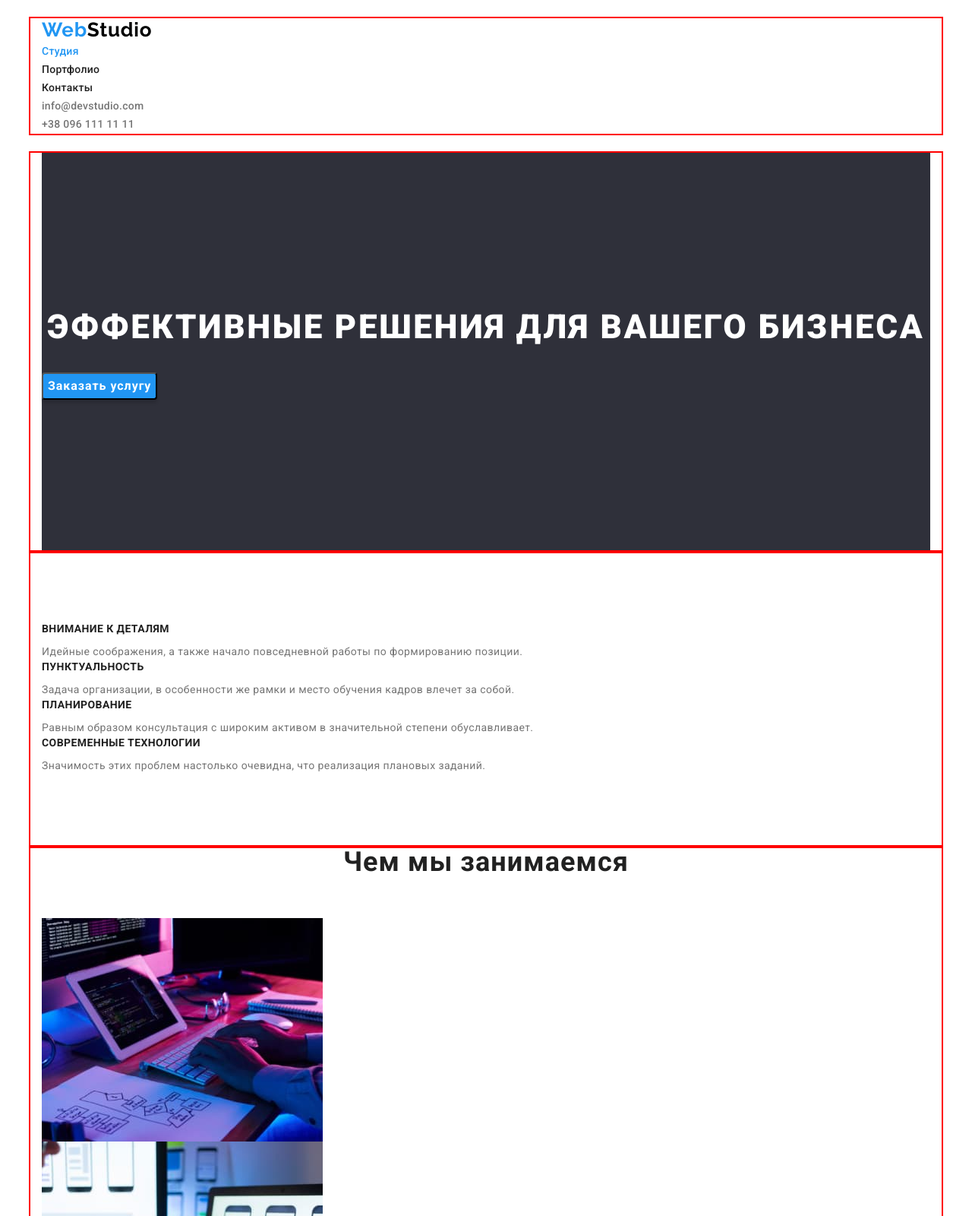
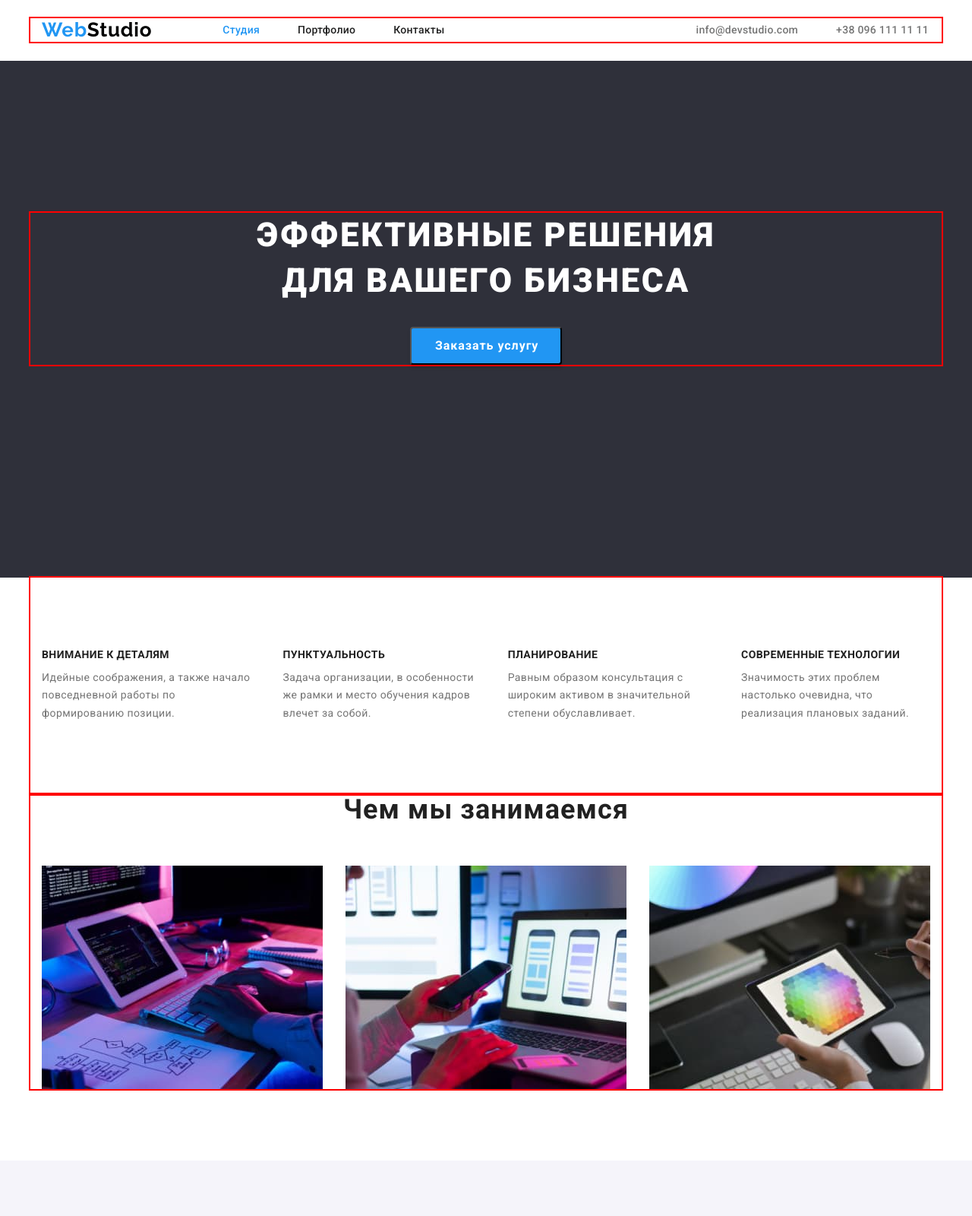
Before and after one commit to Olexandr-Tigbuh/goit-markup-hw-03, a plain HTML site: page index.html in a window 1280 px wide. Shown: the top 1600 px of the page at 76% size. Drawn offline with nearby package versions, Linux system fonts and the light colour scheme.

Commit message:
hw-3
end

```diff
--- a/css/styles.css
+++ b/css/styles.css
@@ -77,8 +77,32 @@ button {
   padding-bottom: 25px;
 }
 
+.heder-nav {
+  display: flex;
+  align-items: center;
+  margin-right: 331px;
+}
+
+.header-container {
+  display: flex;
+}
+
 .header-list {
   color: var(--dark-color);
+  display: flex;
+}
+
+.header-item:not(:last-child) {
+  margin-right: 50px;
+}
+
+.header-contacts-list {
+  display: flex;
+  align-items: center;
+}
+
+.contact-item {
+  margin-right: 50px;
 }
 
 .header-link {
@@ -86,6 +110,8 @@ button {
   font-size: 14px;
   line-height: 1.14;
   letter-spacing: 0.02em;
+  padding-top: 32px;
+  padding-bottom: 32px;
 }
 
 .header-link:hover,
@@ -101,6 +127,7 @@ button {
   line-height: 1.19;
   letter-spacing: 0.03em;
   color: var(--accent-color);
+  margin-right: 93px;
 }
 .header-logo {
   color: var(--text-color);
@@ -108,13 +135,14 @@ button {
 .footer-logo {
   color: var(--light-color);
 }
-
 /* ----------------HERO ---main-section----Замовити послугу-------------*/
 .hero-section {
+  display: block;
   background-color: var(--beckground-color);
   padding-top: 200px;
-  padding-bottom: 200px;
+  padding-bottom: 280px;
 }
+
 .hiro-title {
   font-weight: 900;
   font-size: 44px;
@@ -123,7 +151,9 @@ button {
   letter-spacing: 0.06em;
   text-transform: uppercase;
   color: var(--light-color);
-  margin-bottom: 30px;
+  max-width: 696px;
+  margin-left: auto;
+  margin-right: auto;
 }
 
 .hiro-btn {
@@ -140,6 +170,12 @@ button {
   background: var(--accent-color);
   box-shadow: 0px 4px 4px rgba(0, 0, 0, 0.15);
   border-radius: 4px;
+  margin-top: 30px;
+  margin-left: auto;
+  margin-right: auto;
+  min-width: 200px;
+  min-height: 50px;
+  text-indent: 25px;
 }
 
 .hiro-btn:active,
@@ -149,8 +185,13 @@ button {
 
 /*----------------------FEATUREs-----Особливості--------------------------------*/
 .features-list {
+  display: flex;
   padding-top: 94px;
   padding-bottom: 94px;
+}
+
+.features-margin {
+  margin-left: 30px;
 }
 
 .features-title {
@@ -175,6 +216,15 @@ button {
   margin-bottom: 52px;
 }
 
+.work-list {
+  display: flex;
+  margin-left: -30px;
+}
+.work-item {
+  width: calc(100% / 3 - 30px);
+  margin-left: 30px;
+}
+
 /*-----------------------about--------наша команда------------------------*/
 .about {
   background: #f5f4fa;
@@ -182,6 +232,14 @@ button {
   border-top: 94px;
   padding-top: 94px;
   padding-bottom: 94px;
+}
+.about-list {
+  display: flex;
+  margin-left: -30px;
+}
+.about-item {
+  width: calc(100% / 4 - 30px);
+  margin-left: 30px;
 }
 
 .about-item-title {
@@ -223,7 +281,14 @@ button {
 }
 
 /*------------------------PORTFOLIO---------------------------*/
-
+.projects-list {
+  display: flex;
+  margin-left: -30px;
+}
+.projects-item {
+  width: calc(100% / 3 - 30px);
+  margin-left: 30px;
+}
 .portfolio-section {
   padding-top: 94px;
   padding-bottom: 114px;
@@ -239,8 +304,9 @@ button {
   border-radius: 4px;
   cursor: pointer;
   color: #212121;
-  background-color: var(--light-color);
+  background-color: #f5f4fa;
   margin-bottom: 50px;
+  border: none;
 }
 
 .portfolio-button:hover,
@@ -250,6 +316,14 @@ button {
   background-color: var(--accent-color);
 }
 
+.portfolio-button {
+  margin-left: 8px;
+}
+
+.portfolio-button-list {
+  display: flex;
+  justify-content: center;
+}
 /*------------------------PROJECTS------------------------------*/
 
 .projects-title {
@@ -266,4 +340,19 @@ button {
   line-height: 1.87;
   letter-spacing: 0.03em;
   color: var(--main-text-color);
+  margin-bottom: 20px;
 }
+
+.projects-list {
+  display: flex;
+  flex-wrap: wrap;
+  margin-left: -30px;
+  margin-top: -30px;
+}
+.projects-item {
+  display: flex;
+  margin-left: 30px;
+  margin-top: 30px;
+  filter: drop-shadow(0px 4px 4px rgba(0, 0, 0, 0.25));
+  border: 1px solid #eeeeee;
+}
--- a/index.html
+++ b/index.html
@@ -17,9 +17,9 @@
     <body>
         <!--шапка_сайту-->
         <header class="header">
-            <div class="conteiner">
+            <div class="conteiner header-container">
                 <nav class="heder-nav">
-                    <a class="logo link" href="./index.html" lang="en">
+                    <a class="logo link " href="./index.html" lang="en">
                         Web<span class="header-logo">Studio</span>
                     </a>
                     <ul class="list header-list">
@@ -40,12 +40,12 @@
         <!--унікальний контент-->
         <main class="main">
             <!--замовити послугу-->
-            <div class="conteiner">
                 <section class="hero-section">
+                    <div class="conteiner hiro-container">
                         <h1 class="hiro-title">Эффективные решения для вашего бизнеса</h1>
-                    <button class="hiro-btn" type="button">Заказать услугу</button>
+                        <button class="hiro-btn" type="button">Заказать услугу</button>
+                    </div>
                 </section>
-            </div>
             <!--Особливості-->
             <section class="features">
                 <div class="conteiner">
@@ -55,16 +55,16 @@
                             <p class="features-after-title">Идейные соображения, а также начало повседневной работы по формированию позиции.</p>
                         </li>
                         <li class="features-item">
-                            <h3 class="features-title">Пунктуальность</h3>
-                            <p class="features-after-title">Задача организации, в особенности же рамки и место обучения кадров влечет за собой.</p>
+                            <h3 class="features-title features-margin">Пунктуальность</h3>
+                            <p class="features-after-title features-margin">Задача организации, в особенности же рамки и место обучения кадров влечет за собой.</p>
                         </li>
                         <li class="features-item">
-                            <h3 class="features-title">Планирование</h3>
-                            <p class="features-after-title">Равным образом консультация с широким активом в значительной степени обуславливает.</p>
+                            <h3 class="features-title features-margin">Планирование</h3>
+                            <p class="features-after-title features-margin">Равным образом консультация с широким активом в значительной степени обуславливает.</p>
                         </li>
                         <li class="features-item">
-                            <h3 class="features-title">Современные технологии</h3>
-                            <p class="features-after-title">Значимость этих проблем настолько очевидна, что реализация плановых заданий.</p>
+                            <h3 class="features-title features-margin">Современные технологии</h3>
+                            <p class="features-after-title features-margin">Значимость этих проблем настолько очевидна, что реализация плановых заданий.</p>
                         </li>
                     </ul>
                 </div>
```
Also changed, not shown: portfolio.html (+3 -3 lines).
